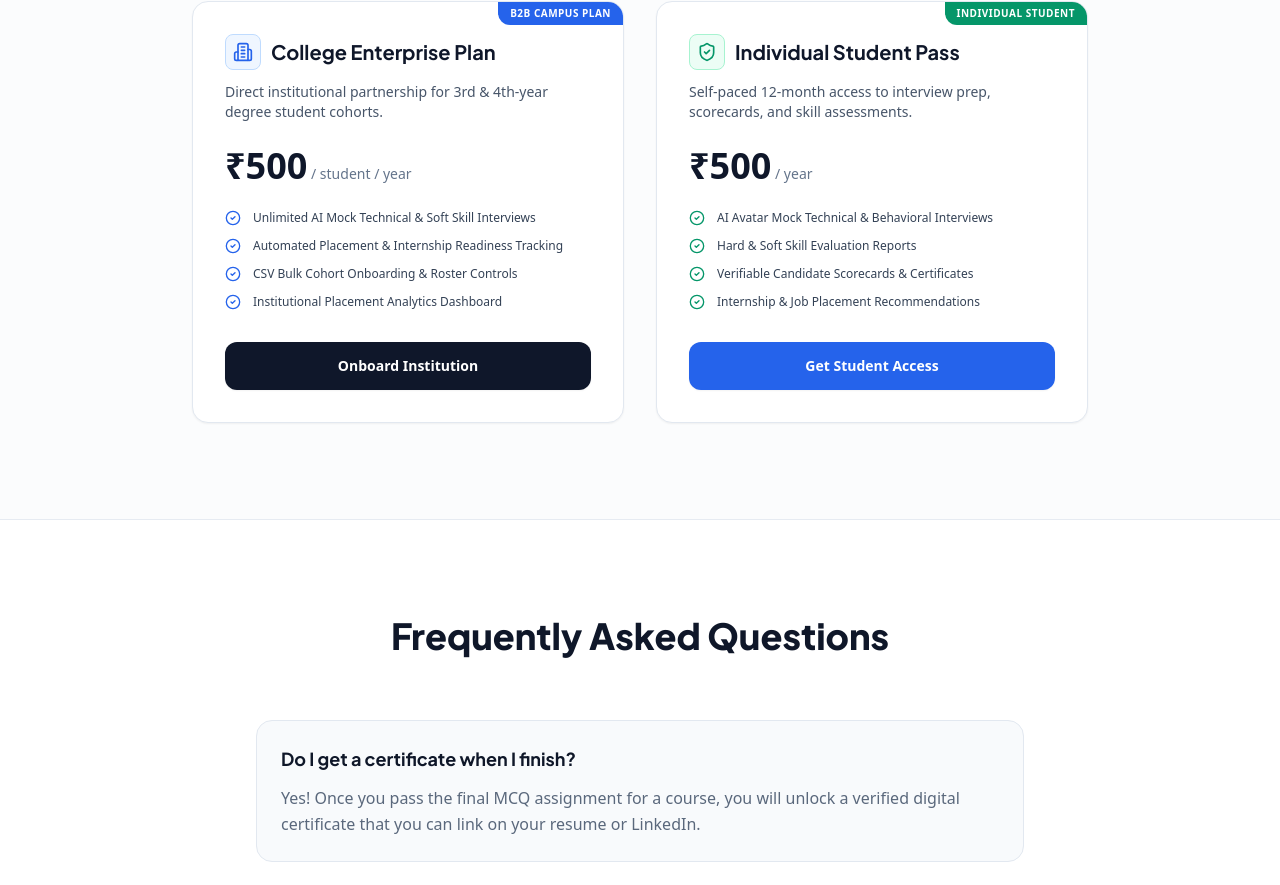
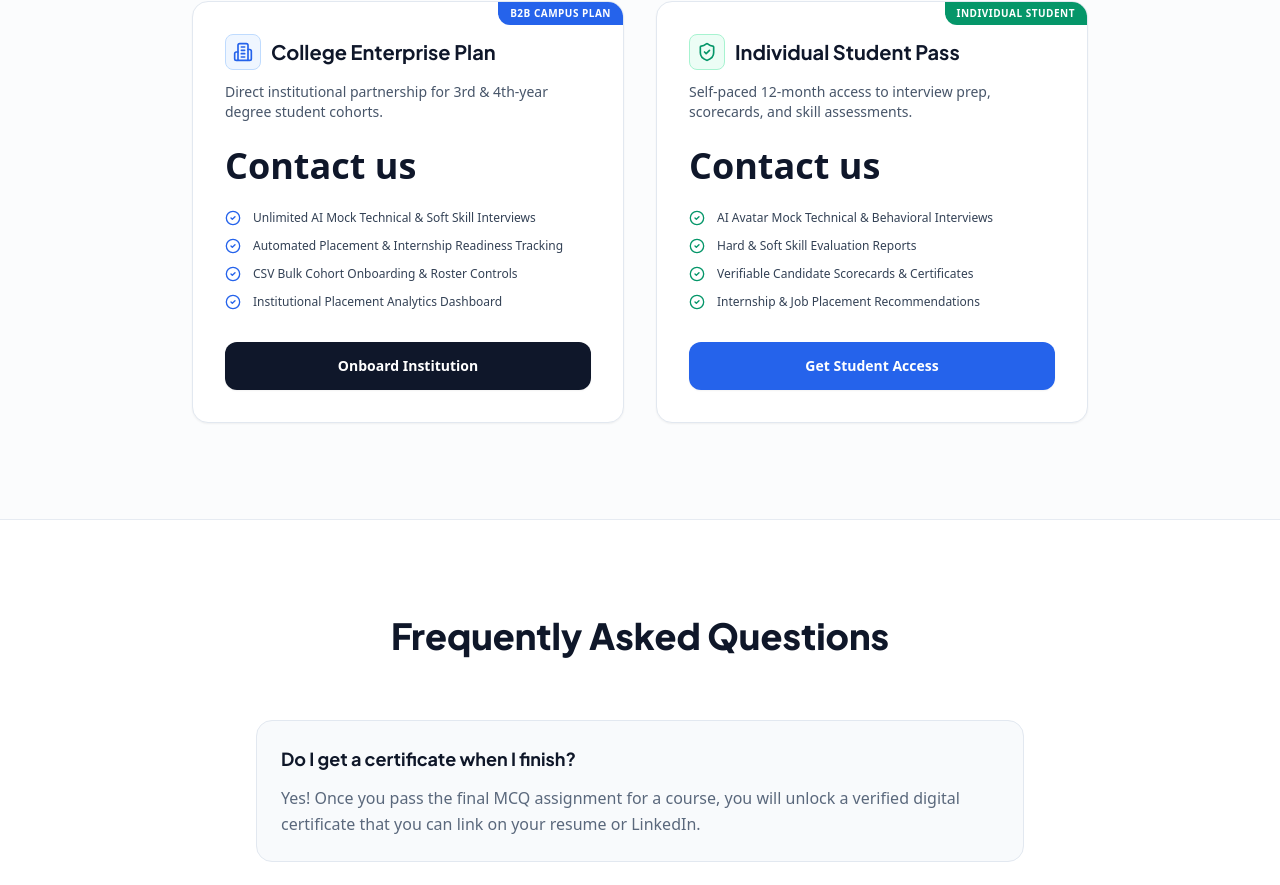
Before and after one commit to Startworks-Technology/EquiBudX_AI-Interview, a React (Vite) app in the folder client/: page / in a window 1280 px wide. Shown: the part 4558-5443 px from the top of the page. Built offline with nearby package versions, Linux system fonts and the light colour scheme; no server answers.

Commit message:
Update pricing to Contact Us

```diff
--- a/client/src/pages/Landing/Pricing.tsx
+++ b/client/src/pages/Landing/Pricing.tsx
@@ -36,8 +36,7 @@ export default function Pricing() {
             <p className="text-slate-600 text-sm mb-6">Direct institutional partnership for 3rd & 4th-year degree student cohorts.</p>
 
             <div className="mb-6">
-              <span className="text-4xl font-black text-slate-900">₹500</span>
-              <span className="text-slate-500 text-sm font-medium"> / student / year</span>
+              <span className="text-4xl font-black text-slate-900">Contact us</span>
             </div>
 
             <ul className="space-y-3 mb-8">
@@ -80,8 +79,7 @@ export default function Pricing() {
             <p className="text-slate-600 text-sm mb-6">Self-paced 12-month access to interview prep, scorecards, and skill assessments.</p>
 
             <div className="mb-6">
-              <span className="text-4xl font-black text-slate-900">₹500</span>
-              <span className="text-slate-500 text-sm font-medium"> / year</span>
+              <span className="text-4xl font-black text-slate-900">Contact us</span>
             </div>
 
             <ul className="space-y-3 mb-8">
```
